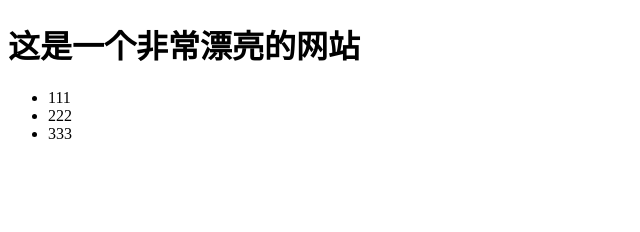
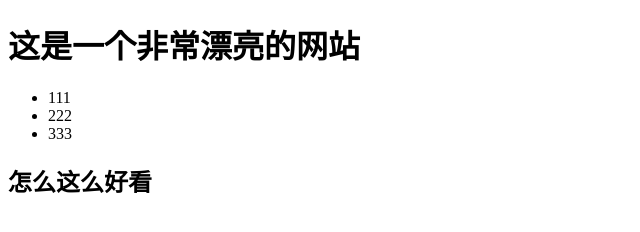
Before and after one commit to SuYi-alex/git-demo, a plain HTML site: page index.html in a window 1280 px wide. Shown: the whole page, without its empty margins (0-640 px from the left). Drawn offline with Linux system fonts and the light colour scheme.

Commit message:
在update分支添加h2标签

```diff
--- a/index.html
+++ b/index.html
@@ -15,6 +15,7 @@
         <li>222</li>
         <li>333</li>
     </ul>
+    <h2>怎么这么好看</h2>
 </body>
 
 </html>
```
